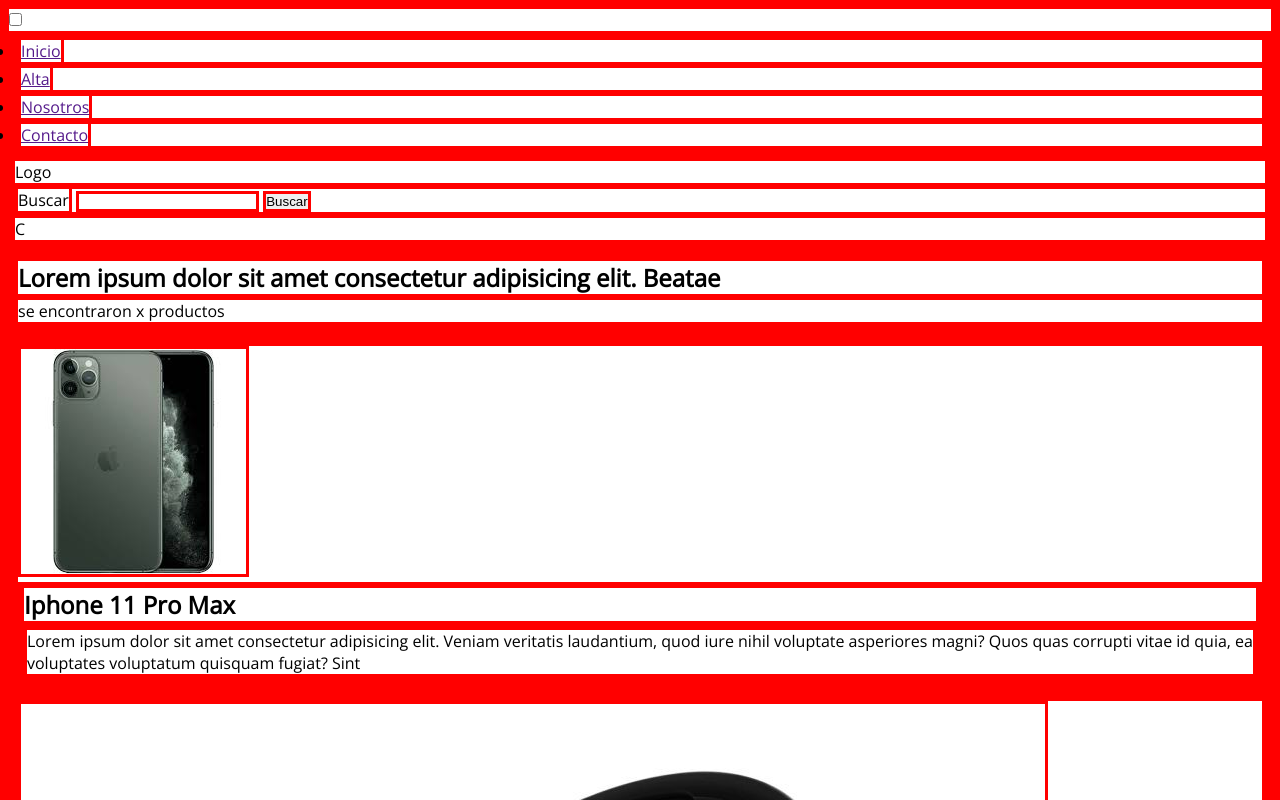
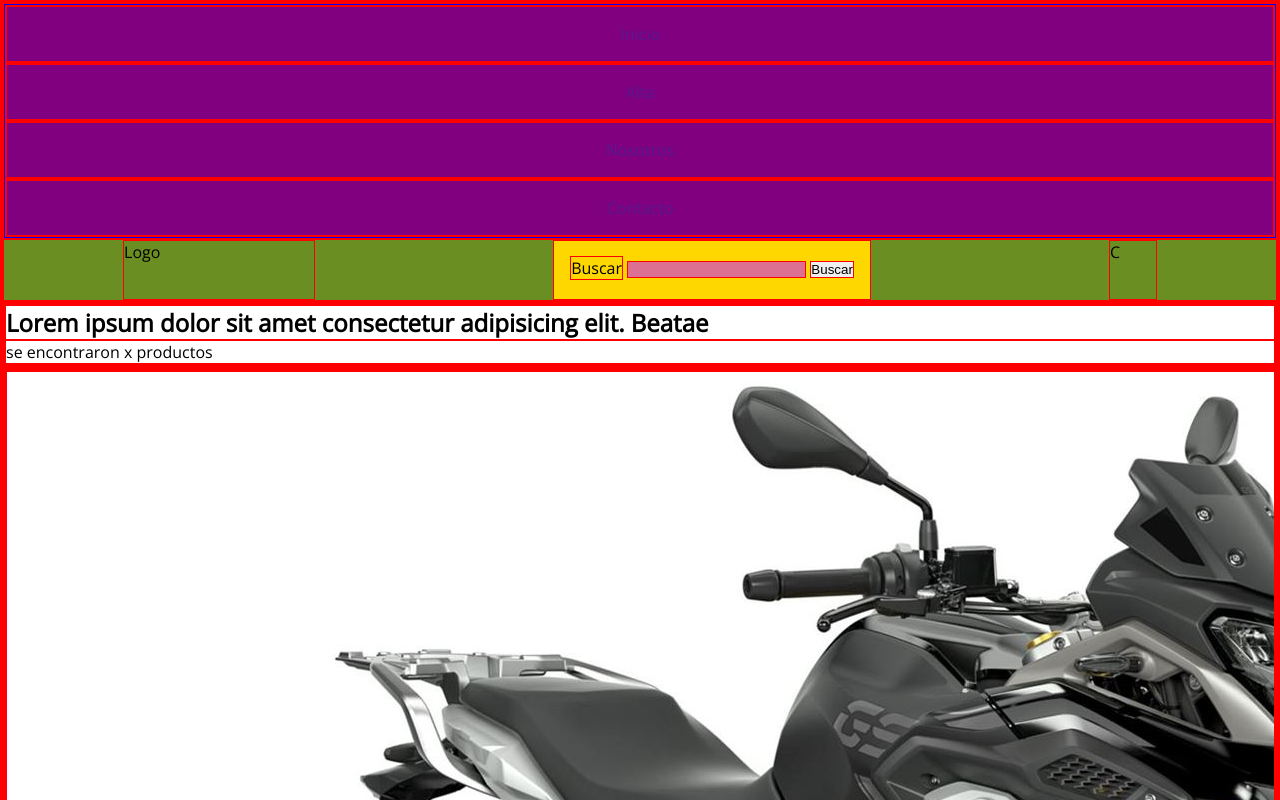
Before and after one commit to leitosuarez/73591-bootcamp-integrador-etapa1, a website built with Vite: page index.html in a window 1280 px wide. Shown: the top 800 px of the page. Built offline with nearby package versions, Linux system fonts and the light colour scheme.

Commit message:
empezando a estilizar el header

```diff
--- a/index.html
+++ b/index.html
@@ -8,7 +8,7 @@
   </head>
   <body>
 
-    <header>
+    <header class="main-header">
       <input type="checkbox" id="menu">
 
       <nav class="nav-bar">
@@ -32,7 +32,7 @@
         <div class="search-bar__logo-container">Logo</div>
         <form action="#" class="search-bar__form-container">
           <label for="busqueda" class="search-bar__form-label">Buscar</label>
-          <input type="search" id="busqueda" class="search-bar__form-input">
+          <input type="search" id="busqueda" class="search-bar__form-search">
           <button type="submit" class="search-bar__form-submit">Buscar</button>
         </form>
         <div class="search-bar__carrito-container">C</div>
@@ -53,9 +53,9 @@
         <div class="card">
           <article class="card-article">
             <div class="card__image-container"></div>
-            <img src="imgs/iphone 11 pro max.jpg" alt="Iphone 11 Pro Max">
+            <img src="imgs/bmw strom 250.jpg" alt="BMW Strom 250cc">
             <div class="card__content">
-              <h2 class="card__heading">Iphone 11 Pro Max</h2>
+              <h2 class="card__heading">BMW Strom 250cc</h2>
               <div class="card__description">
                 <p>Lorem ipsum dolor sit amet consectetur adipisicing elit. Veniam veritatis laudantium, quod iure nihil voluptate asperiores magni? Quos quas corrupti vitae id quia, ea voluptates voluptatum quisquam fugiat? Sint</p>
               </div>
@@ -66,9 +66,9 @@
         <div class="card">
           <article class="card-article">
             <div class="card__image-container"></div>
-            <img src="imgs/auriculares jbl.jpg" alt="Iphone 11 Pro Max">
+            <img src="imgs/dominar 400.png" alt="dominar 400cc">
             <div class="card__content">
-              <h2 class="card__heading">Auriculares inalambricos JBL</h2>
+              <h2 class="card__heading">Dominar 400cc 2023</h2>
               <div class="card__description">
                 <p>Lorem ipsum dolor sit amet consectetur adipisicing elit. Veniam veritatis laudantium, quod iure nihil voluptate asperiores magni? Quos quas corrupti vitae id quia, ea voluptates voluptatum quisquam fugiat? Sint</p>
               </div>
@@ -79,9 +79,9 @@
         <div class="card">
           <article class="card-article">
             <div class="card__image-container"></div>
-            <img src="imgs/iphone 11 pro max.jpg" alt="Iphone 11 Pro Max">
+            <img src="imgs/honda twister cb 250.jpeg" alt="honda twister CB 250 2023">
             <div class="card__content">
-              <h2 class="card__heading">Iphone 11 Pro Max</h2>
+              <h2 class="card__heading">Honda Twister CB 250cc 2023</h2>
               <div class="card__description">
                 <p>Lorem ipsum dolor sit amet consectetur adipisicing elit. Veniam veritatis laudantium, quod iure nihil voluptate asperiores magni? Quos quas corrupti vitae id quia, ea voluptates voluptatum quisquam fugiat? Sint</p>
               </div>
@@ -92,9 +92,9 @@
         <div class="card">
           <article class="card-article">
             <div class="card__image-container"></div>
-            <img src="imgs/iphone 11 pro max.jpg" alt="Iphone 11 Pro Max">
+            <img src="imgs/kawasaki z400.webp" alt="kawasaki z400">
             <div class="card__content">
-              <h2 class="card__heading">Iphone 11 Pro Max</h2>
+              <h2 class="card__heading">Kawasaki z400</h2>
               <div class="card__description">
                 <p>Lorem ipsum dolor sit amet consectetur adipisicing elit. Veniam veritatis laudantium, quod iure nihil voluptate asperiores magni? Quos quas corrupti vitae id quia, ea voluptates voluptatum quisquam fugiat? Sint</p>
               </div>
@@ -105,9 +105,9 @@
         <div class="card">
           <article class="card-article">
             <div class="card__image-container"></div>
-            <img src="imgs/iphone 11 pro max.jpg" alt="Iphone 11 Pro Max">
+            <img src="imgs/rowser ns 200 2024.jpg" alt="Rowser ns bajaj 200 2024">
             <div class="card__content">
-              <h2 class="card__heading">Iphone 11 Pro Max</h2>
+              <h2 class="card__heading">Rowser Bajaj NS 200 2024 </h2>
               <div class="card__description">
                 <p>Lorem ipsum dolor sit amet consectetur adipisicing elit. Veniam veritatis laudantium, quod iure nihil voluptate asperiores magni? Quos quas corrupti vitae id quia, ea voluptates voluptatum quisquam fugiat? Sint</p>
               </div>
--- a/src/sass/base/_reset.scss
+++ b/src/sass/base/_reset.scss
@@ -2,5 +2,5 @@
     margin: 0;
     padding: 0;
     box-sizing: border-box;
-    border: 3px solid red;
+    border: 1px solid red;
 }
--- /dev/null
+++ b/src/sass/layout/_header.scss
@@ -0,0 +1,88 @@
+/*
+--------------------------
+HEADER
+--------------------------
+ */
+
+.main-header {
+    display: flex;
+    flex-direction: column-reverse;
+
+
+    @media screen and (min-width: 992px) {
+        & {
+            flex-direction: column;
+        }
+
+    }
+}
+
+#menu {
+    display: none;
+
+    /* hacer funcionar el checkboc -> hacer funcionar el menu hamburguesa */
+}
+
+/*
+--------------------------
+NAVBAR
+--------------------------
+ */
+.nav-bar {
+    background-color: aquamarine;
+    /* display: none; */
+
+    &__nav-list { /* .nav-bar__nav-list */
+        display: flex;
+        flex-direction: column;
+        justify-content: center;
+        list-style-type: none;
+        border: 1px solid blue;
+    }
+
+    &__nav-item {
+        text-align: center;
+        background-color: pink;
+    }
+
+    &__nav-link {
+        display: block;
+        padding: 1rem 2rem;
+        background-color: purple;
+        text-decoration: none;
+    }
+}
+
+
+/*
+--------------------------
+NAVBAR
+--------------------------
+ */
+.search-bar{
+    display: flex;
+    justify-content: space-around;
+    background-color: olivedrab;
+
+    &__logo-container {
+        width: 12rem;
+        height: 3.75rem;
+    }
+
+    &__form-container {
+        padding: 1rem;
+        background-color: gold;
+    }
+
+    &__form-label {
+
+    }
+
+    &__form-search {
+        background-color: palevioletred;
+    }
+
+    &__carrito-container {
+        flex: 0 0 3rem; /* shorthand: buscar bien que es esto pero es como que define el tamaño */
+    }
+}
--- a/src/sass/main.scss
+++ b/src/sass/main.scss
@@ -1,5 +1,22 @@
 @use '/src/sass/base/reset';
-@use '/src/sass/base/typografhy'
+@use '/src/sass/base/typografhy';
+@use '/src/sass/layout/header';
+
+.card-article{
+    overflow: hidden;
+}
+
+
+
+
+
+
+
+
+
+
+
+
 
 /* vamos a trabajar con una metodologia de sass que se llama 7 en 1
 ! base -> todos los estilos de inicio
```
Also changed, not shown: public/imgs/Yamaha-YZF-R1-2020-3.jpg (added), public/imgs/auriculares jbl.jpg (deleted), public/imgs/bmw strom 250.jpg (added), public/imgs/dominar 400.png (added), public/imgs/honda twister cb 250.jpeg (added), public/imgs/iphone 11 pro max.jpg (deleted), public/imgs/kawasaki z400.webp (added), public/imgs/rowser ns 200 2024.jpg (added), public/imgs/yamaha fz 250.webp (added), public/imgs/yamaha r6.jpg (added).
